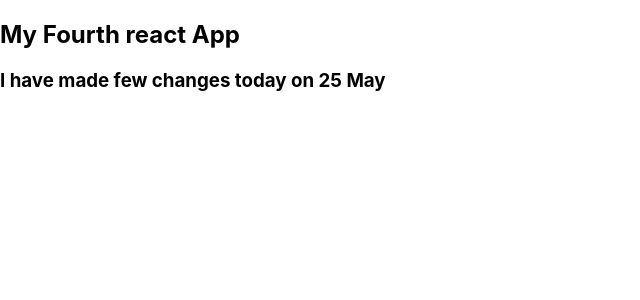
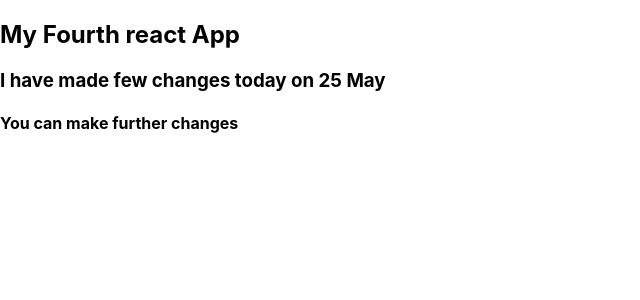
Before and after one commit to yogitabishtdu/my-fourth-react-app, a React (Create React App) app: page / in a window 1280 px wide. Shown: the top 300 px of the page, without its empty margins (0-640 px from the left). Built offline with nearby package versions, Linux system fonts and the light colour scheme.

Commit message:
New commit for branch new-branch-name

```diff
--- a/src/App.js
+++ b/src/App.js
@@ -5,6 +5,7 @@ function App() {
    <>
    <h2> My Fourth react App </h2>
    <h3> I have made few changes today on 25 May</h3>
+   <h4> You can make further changes</h4>
    </>
   );
 }
```
